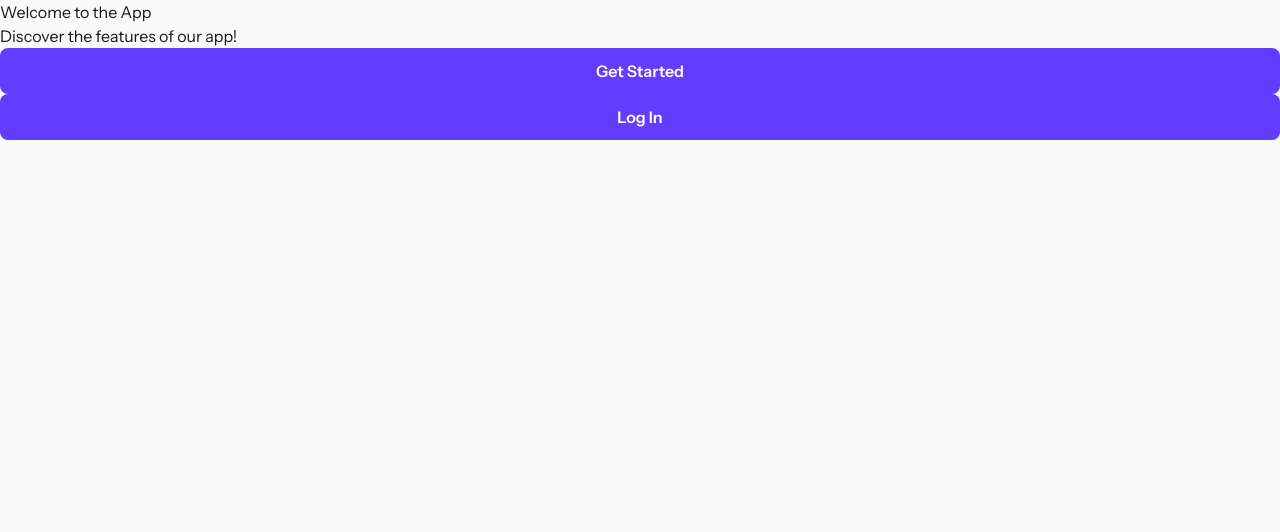
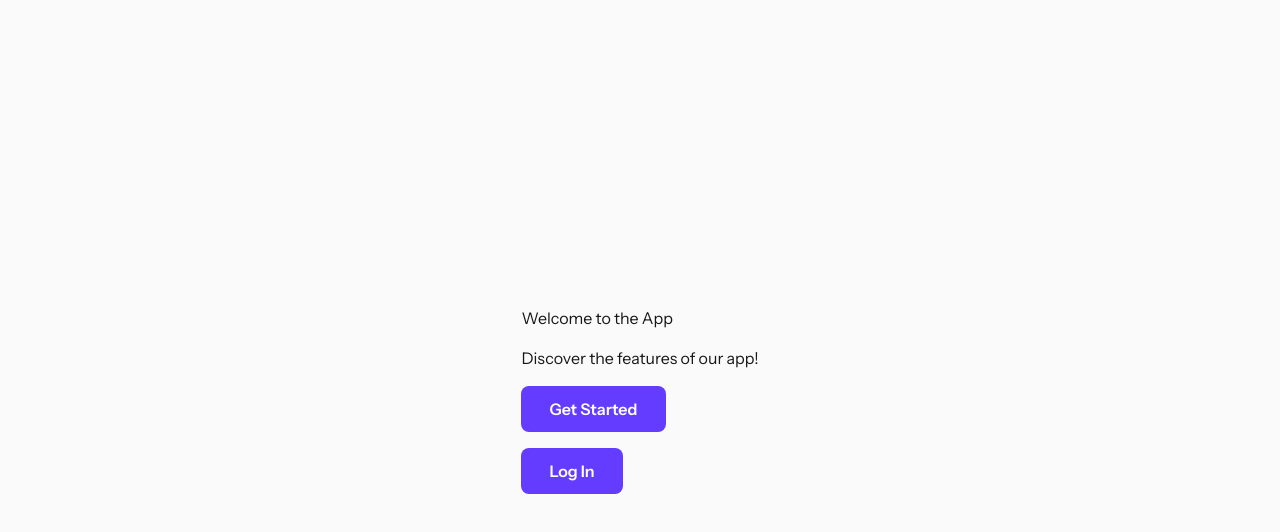
Before and after one commit to Uyimolo/Link_Share, a Next.js app: page / in a window 1280 px wide. Shown: the top 532 px of the page. Built offline with nearby package versions, Linux system fonts and the light colour scheme; no server answers.

Commit message:
fix: links in home page

```diff
--- a/src/app/page.tsx
+++ b/src/app/page.tsx
@@ -3,9 +3,11 @@ import Button from '@/components/Button';
 import Loading from '@/components/Loading';
 import { useAuthContext } from '@/context/AuthContext';
 import useProtectedRoute from '@/custom-hooks/useProtectedRoute';
+import { useRouter } from 'next/navigation';
 
 const Home = () => {
   const { loading } = useAuthContext();
+  const router = useRouter();
   useProtectedRoute(false);
 
   if (loading) {
@@ -17,11 +19,16 @@ const Home = () => {
   }
 
   return (
-    <div>
+    <div className='grid place-content-center h-screen w-full space-y-4'>
       <h1>Welcome to the App</h1>
       <p>Discover the features of our app!</p>
-      <Button>Get Started</Button>
-      <Button>Log In</Button>
+      <Button className='md:w-fit' onClick={() => router.push('/register')}>
+        Get Started
+      </Button>
+
+      <Button className='md:w-fit' onClick={() => router.push('/login')}>
+        Log In
+      </Button>
     </div>
   );
 };
```
Also changed, not shown: 1 other file (tests, documents, lock files or other folders).
